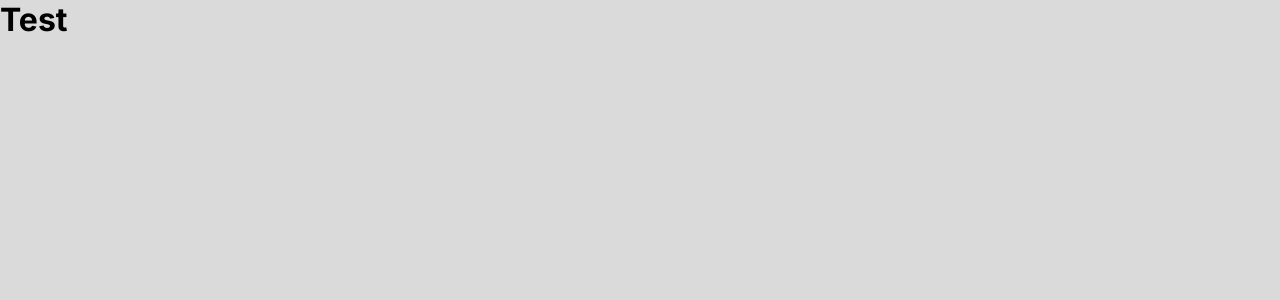
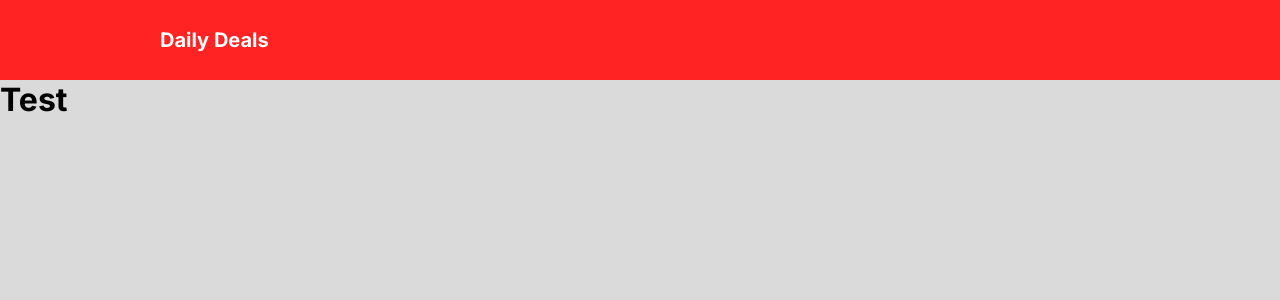
Before and after one commit to murilomartins93/daily-deals, a React (Vite) app: page / in a window 1280 px wide. Shown: the top 300 px of the page. Built offline with nearby package versions, Linux system fonts and the light colour scheme.

Commit message:
:construction: Header component

```diff
--- a/index.html
+++ b/index.html
@@ -4,7 +4,7 @@
     <meta charset="UTF-8" />
     <link rel="icon" type="image/svg+xml" href="/vite.svg" />
     <meta name="viewport" content="width=device-width, initial-scale=1.0" />
-    <title>Vite + React + TS</title>
+    <title>Daily Deals</title>
   </head>
   <body>
     <div id="root"></div>
--- /dev/null
+++ b/src/components/MainHeader/index.tsx
@@ -0,0 +1,12 @@
+import "./styles.css";
+import { Link } from "react-router-dom";
+
+export default function MainHeader() {
+  return (
+    <header>
+      <nav className="dd-container dd-home-nav">
+        <Link to={"/"}>Daily Deals</Link>
+      </nav>
+    </header>
+  );
+}
--- /dev/null
+++ b/src/components/MainHeader/styles.css
@@ -0,0 +1,14 @@
+header {
+  background-color: var(--dd-bg-primary);
+  height: 80px;
+  display: flex;
+  align-items: center;
+}
+
+.dd-home-nav {
+  display: flex;
+  justify-content: start;
+  color: var(--dd-font-tertiary);
+  font-size: 20px;
+  font-weight: 700;
+}
--- a/src/index.css
+++ b/src/index.css
@@ -1,7 +1,16 @@
 @import url("https://fonts.googleapis.com/css2?family=Inter:wght@400;700&display=swap");
 
 :root {
-  --dd-bg-primary: #dadada;
+  --dd-bg-primary: #ff2323;
+  --dd-bg-secondary: #dadada;
+  --dd-bg-tertiary: #ffffff;
+
+  --dd-font-primary: #ff2323;
+  --dd-font-secondary: #6f6f6f;
+  --dd-font-tertiary: #ffffff;
+
+  --dd-btn-primary: #ff2323;
+  --dd-btn-secondary: #ffffff;
 }
 
 * {
@@ -19,5 +28,11 @@ a:hover {
 
 html,
 body {
-  background-color: var(--dd-bg-primary);
+  background-color: var(--dd-bg-secondary);
 }
+
+.dd-container {
+  margin: 0 auto;
+  width: 100%;
+  max-width: 960px;
+}
--- a/src/routes/Home/index.tsx
+++ b/src/routes/Home/index.tsx
@@ -1,7 +1,12 @@
+import MainHeader from "../../components/MainHeader";
+
 export default function Home() {
   return (
-    <main>
-      <h1>Test</h1>
-    </main>
+    <>
+      <MainHeader />
+      <main>
+        <h1>Test</h1>
+      </main>
+    </>
   );
 }
```
